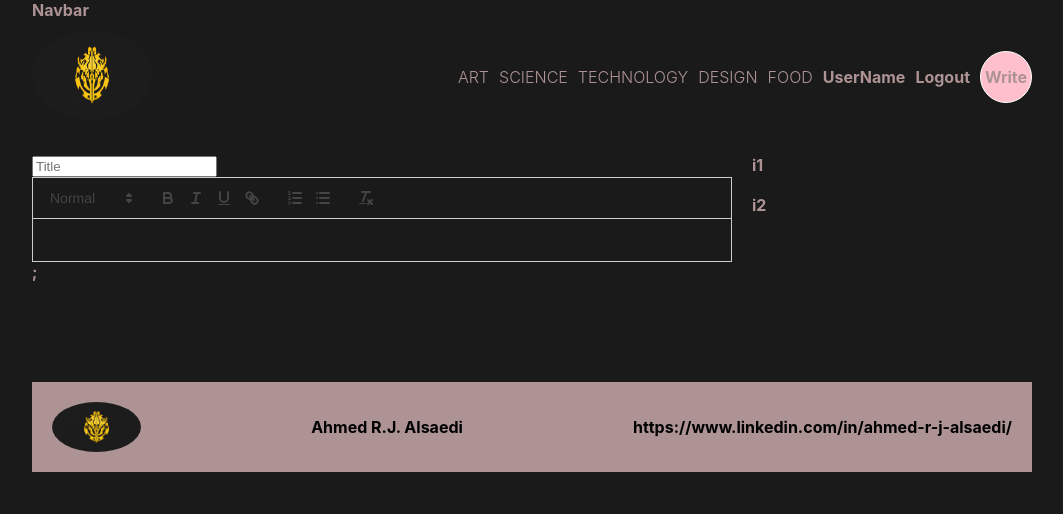
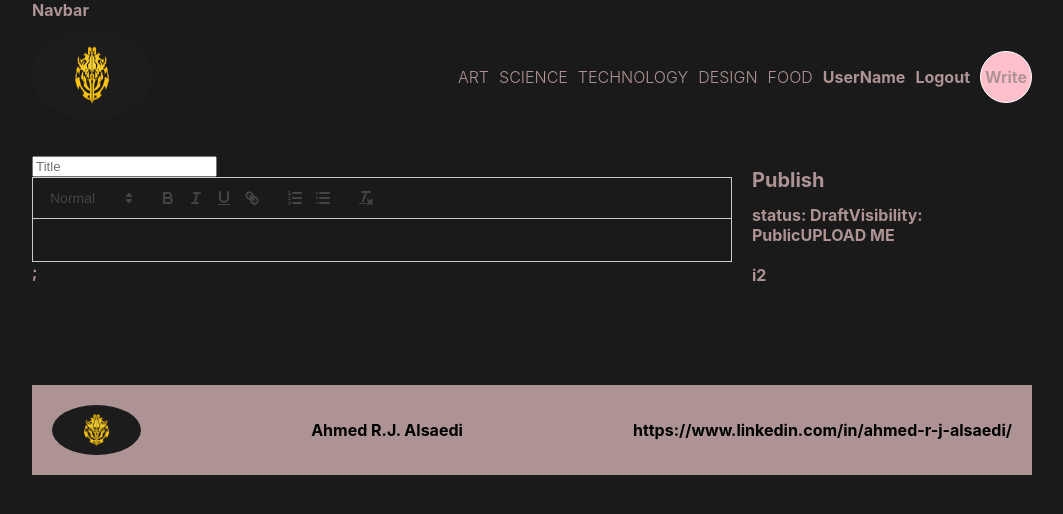
Before and after one commit to aalsaedi265/super_blog, a React (Create React App) app: page /write in a window 1280 px wide. Shown: the top 514 px of the page, without its empty margins (108-1171 px from the left). Built offline with nearby package versions, Linux system fonts and the light colour scheme.

Commit message:
I can upload files now

```diff
--- a/src/pages/Write.jsx
+++ b/src/pages/Write.jsx
@@ -6,7 +6,7 @@ import 'react-quill/dist/quill.snow.css';
 function Write() {
 
   const [value, setValue] = useState('');
-
+  console.log(value)
   return (
     <div className='add'>
       <div className='content'>
@@ -16,7 +16,17 @@ function Write() {
         </div>
       </div>
       <dvi className="menu">
-        <div className="item">i1</div>
+        <div className="item">
+          <h1>Publish</h1>
+          <span>
+            <b>status: </b> Draft
+          </span>
+          <span>
+            <b>Visibility: </b> Public
+          </span>
+          <input style={{display:'none'}} type="file" id="file" name=""/>
+          <label htmlFor='file'>UPLOAD ME</label>
+        </div>
         <div className="item">i2</div>
       </dvi>
     </div>
```
